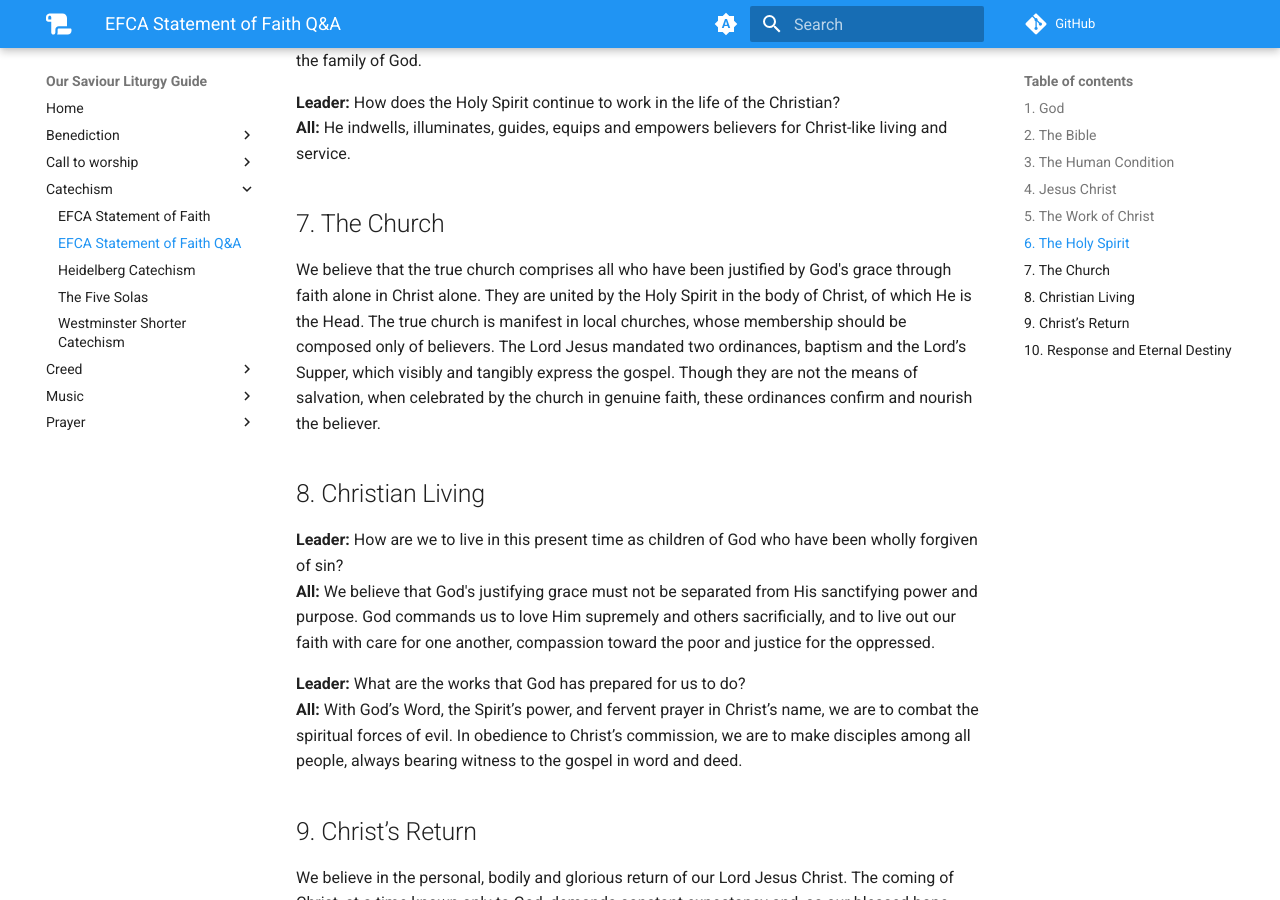
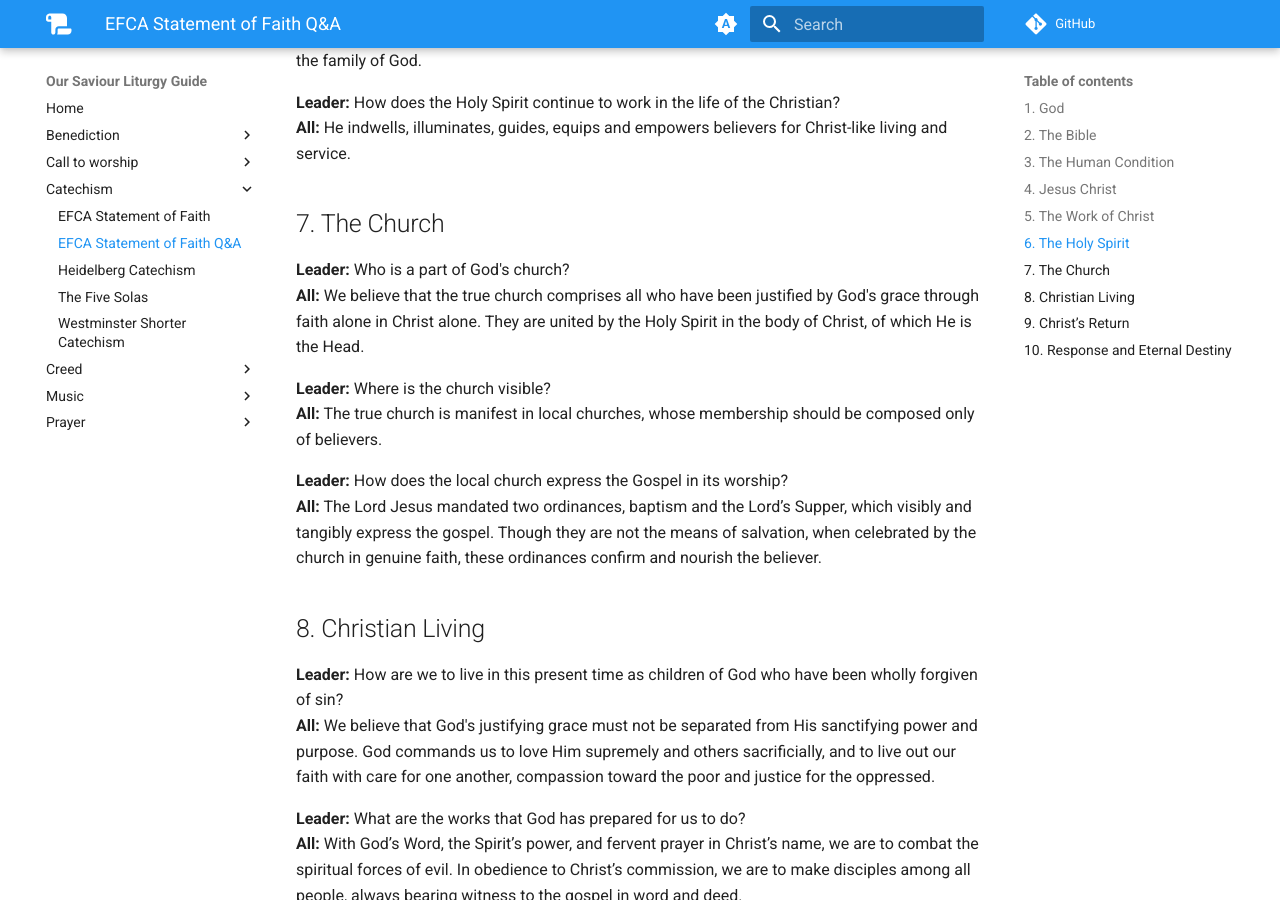
Before and after one commit to timschieck/catechism, an MkDocs documentation site: the page built from docs/catechism/efca-statement-of-faith-q-and-a.md, in a window 1280 px wide and 900 px high, scrolled down 1831 px. Built offline with MkDocs 1.6.1 and Material for MkDocs 9.7.7, drawn with Linux system fonts in a browser that asks for light colours; comment, search, counter and statistics services are not loaded.

Commit message:
Updated EFCA SOF (Q&A): Article 7

```diff
--- a/docs/catechism/efca-statement-of-faith-q-and-a.md
+++ b/docs/catechism/efca-statement-of-faith-q-and-a.md
@@ -46,7 +46,15 @@ We believe that Jesus Christ, as our representative and substitute, shed His blo
 **All:** He indwells, illuminates, guides, equips and empowers believers for Christ-like living and service.
 
 ## 7. The Church
-We believe that the true church comprises all who have been justified by God's grace through faith alone in Christ alone. They are united by the Holy Spirit in the body of Christ, of which He is the Head. The true church is manifest in local churches, whose membership should be composed only of believers. The Lord Jesus mandated two ordinances, baptism and the Lord’s Supper, which visibly and tangibly express the gospel. Though they are not the means of salvation, when celebrated by the church in genuine faith, these ordinances confirm and nourish the believer.
+**Leader:** Who is a part of God's church?
+**All:** We believe that the true church comprises all who have been justified by God's grace through faith alone in Christ alone. They are united by the Holy Spirit in the body of Christ, of which He is the Head.
+
+**Leader:** Where is the church visible?
+**All:** The true church is manifest in local churches, whose membership should be composed only of believers.
+
+**Leader:** How does the local church express the Gospel in its worship?
+**All:** The Lord Jesus mandated two ordinances, baptism and the Lord’s Supper, which visibly and tangibly express the gospel. Though they are not the means of salvation, when celebrated by the church in genuine faith, these ordinances confirm and nourish the believer.
+
 ## 8. Christian Living
 **Leader:** How are we to live in this present time as children of God who have been wholly forgiven of sin?
 **All:** We believe that God's justifying grace must not be separated from His sanctifying power and purpose. God commands us to love Him supremely and others sacrificially, and to live out our faith with care for one another, compassion toward the poor and justice for the oppressed.
```
